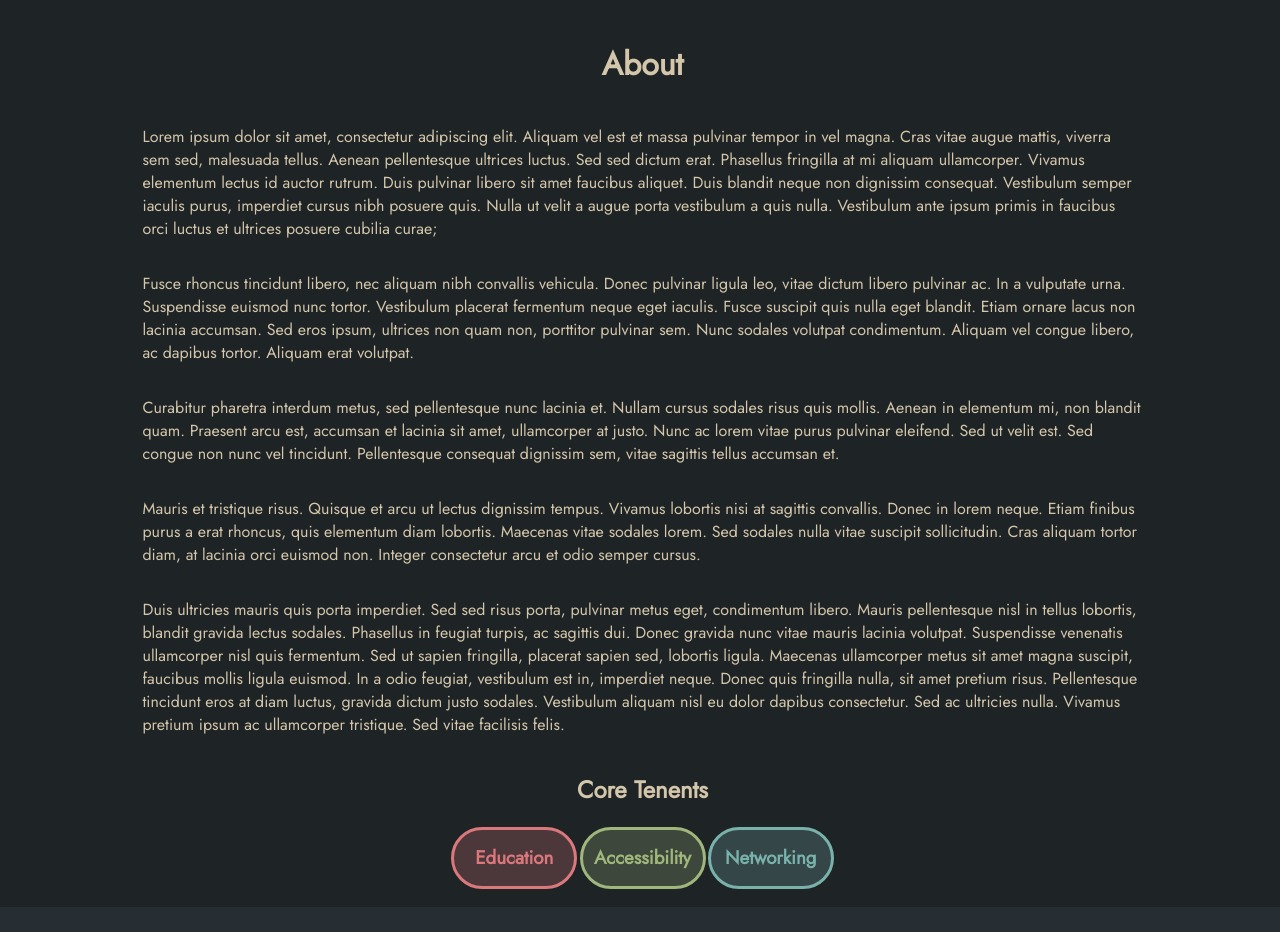
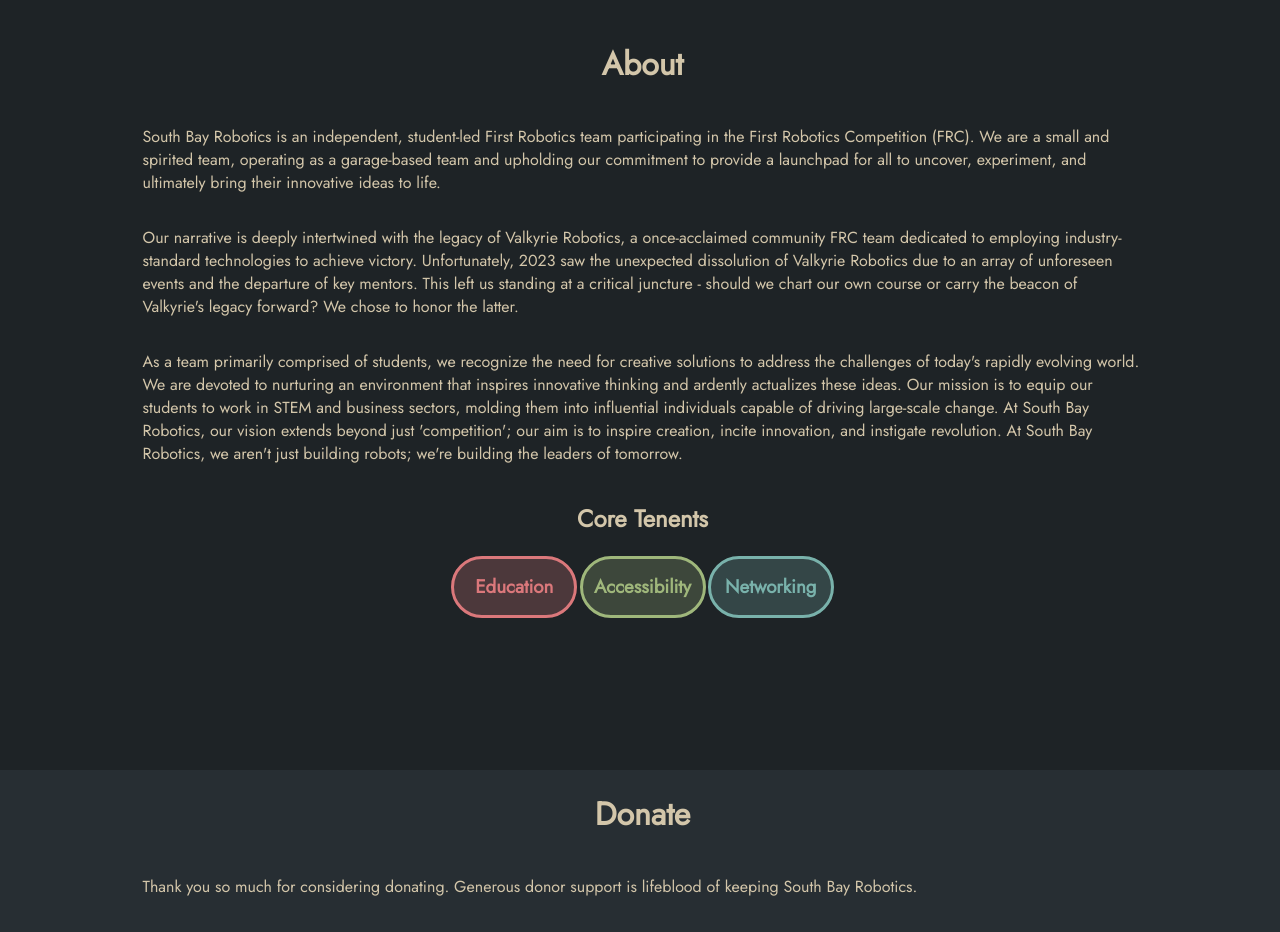
Before and after one commit to KrishayB/sbr-site, a SvelteKit app: page / in a window 1280 px wide. Shown: the part 780-1712 px from the top of the page. Built offline with nearby package versions, Linux system fonts and the light colour scheme.

Commit message:
update paragraphs

```diff
--- a/src/routes/+page.svelte
+++ b/src/routes/+page.svelte
@@ -22,56 +22,34 @@
 <div id="about" class="section text-section">
     <h1 id="h-about">About</h1>
     <p>
-      Lorem ipsum dolor sit amet, consectetur adipiscing elit. Aliquam vel est et
-      massa pulvinar tempor in vel magna. Cras vitae augue mattis, viverra sem sed,
-      malesuada tellus. Aenean pellentesque ultrices luctus. Sed sed dictum erat.
-      Phasellus fringilla at mi aliquam ullamcorper. Vivamus elementum lectus id
-      auctor rutrum. Duis pulvinar libero sit amet faucibus aliquet. Duis blandit
-      neque non dignissim consequat. Vestibulum semper iaculis purus, imperdiet
-      cursus nibh posuere quis. Nulla ut velit a augue porta vestibulum a quis nulla.
-      Vestibulum ante ipsum primis in faucibus orci luctus et ultrices posuere
-      cubilia curae;
+      South Bay Robotics is an independent, student-led First Robotics team
+      participating in the First Robotics Competition (FRC). We are a small and
+      spirited team, operating as a garage-based team and upholding our
+      commitment to provide a launchpad for all to uncover, experiment, and
+      ultimately bring their innovative ideas to life.
     </p>
 
     <p>
-      Fusce rhoncus tincidunt libero, nec aliquam nibh convallis vehicula. Donec
-      pulvinar ligula leo, vitae dictum libero pulvinar ac. In a vulputate urna.
-      Suspendisse euismod nunc tortor. Vestibulum placerat fermentum neque eget
-      iaculis. Fusce suscipit quis nulla eget blandit. Etiam ornare lacus non lacinia
-      accumsan. Sed eros ipsum, ultrices non quam non, porttitor pulvinar sem. Nunc
-      sodales volutpat condimentum. Aliquam vel congue libero, ac dapibus tortor.
-      Aliquam erat volutpat.
+      Our narrative is deeply intertwined with the legacy of Valkyrie Robotics,
+      a once-acclaimed community FRC team dedicated to employing
+      industry-standard technologies to achieve victory. Unfortunately, 2023
+      saw the unexpected dissolution of Valkyrie Robotics due to an array of
+      unforeseen events and the departure of key mentors. This left us standing
+      at a critical juncture - should we chart our own course or carry the
+      beacon of Valkyrie's legacy forward? We chose to honor the latter.
     </p>
 
     <p>
-      Curabitur pharetra interdum metus, sed pellentesque nunc lacinia et. Nullam
-      cursus sodales risus quis mollis. Aenean in elementum mi, non blandit quam.
-      Praesent arcu est, accumsan et lacinia sit amet, ullamcorper at justo. Nunc ac
-      lorem vitae purus pulvinar eleifend. Sed ut velit est. Sed congue non nunc vel
-      tincidunt. Pellentesque consequat dignissim sem, vitae sagittis tellus accumsan
-      et.
-    </p>
-
-    <p>
-      Mauris et tristique risus. Quisque et arcu ut lectus dignissim tempus. Vivamus
-      lobortis nisi at sagittis convallis. Donec in lorem neque. Etiam finibus purus
-      a erat rhoncus, quis elementum diam lobortis. Maecenas vitae sodales lorem. Sed
-      sodales nulla vitae suscipit sollicitudin. Cras aliquam tortor diam, at lacinia
-      orci euismod non. Integer consectetur arcu et odio semper cursus.
-    </p>
-
-    <p>
-      Duis ultricies mauris quis porta imperdiet. Sed sed risus porta, pulvinar metus
-      eget, condimentum libero. Mauris pellentesque nisl in tellus lobortis, blandit
-      gravida lectus sodales. Phasellus in feugiat turpis, ac sagittis dui. Donec
-      gravida nunc vitae mauris lacinia volutpat. Suspendisse venenatis ullamcorper
-      nisl quis fermentum. Sed ut sapien fringilla, placerat sapien sed, lobortis
-      ligula. Maecenas ullamcorper metus sit amet magna suscipit, faucibus mollis
-      ligula euismod. In a odio feugiat, vestibulum est in, imperdiet neque. Donec
-      quis fringilla nulla, sit amet pretium risus. Pellentesque tincidunt eros at
-      diam luctus, gravida dictum justo sodales. Vestibulum aliquam nisl eu dolor
-      dapibus consectetur. Sed ac ultricies nulla. Vivamus pretium ipsum ac
-      ullamcorper tristique. Sed vitae facilisis felis.
+      As a team primarily comprised of students, we recognize the need for
+      creative solutions to address the challenges of today's rapidly evolving
+      world. We are devoted to nurturing an environment that inspires
+      innovative thinking and ardently actualizes these ideas. Our mission is
+      to equip our students to work in STEM and business sectors, molding them
+      into influential individuals capable of driving large-scale change. At
+      South Bay Robotics, our vision extends beyond just 'competition'; our aim
+      is to inspire creation, incite innovation, and instigate revolution. At
+      South Bay Robotics, we aren't just building robots; we're building the
+      leaders of tomorrow.
     </p>
 
     <h2 id="tenents">Core Tenents</h2>
```
